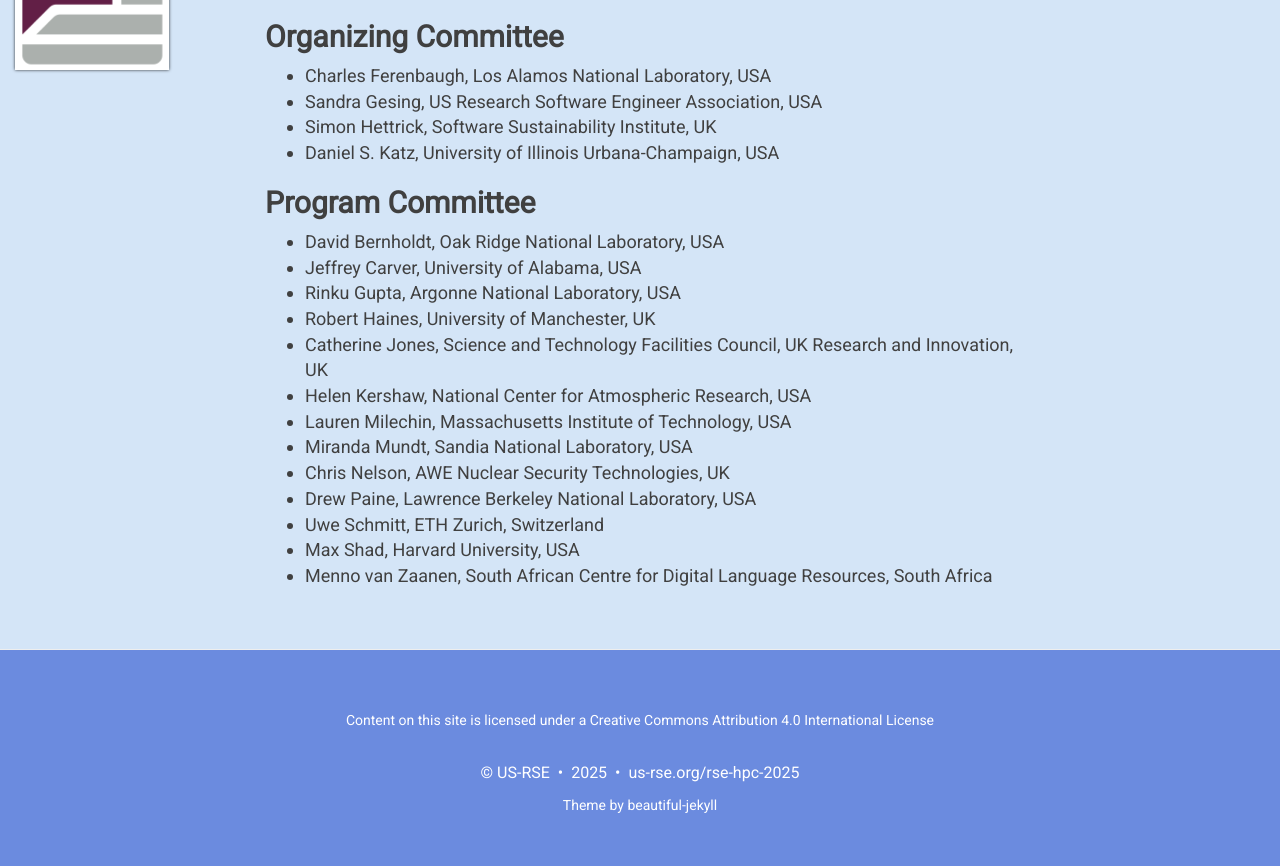
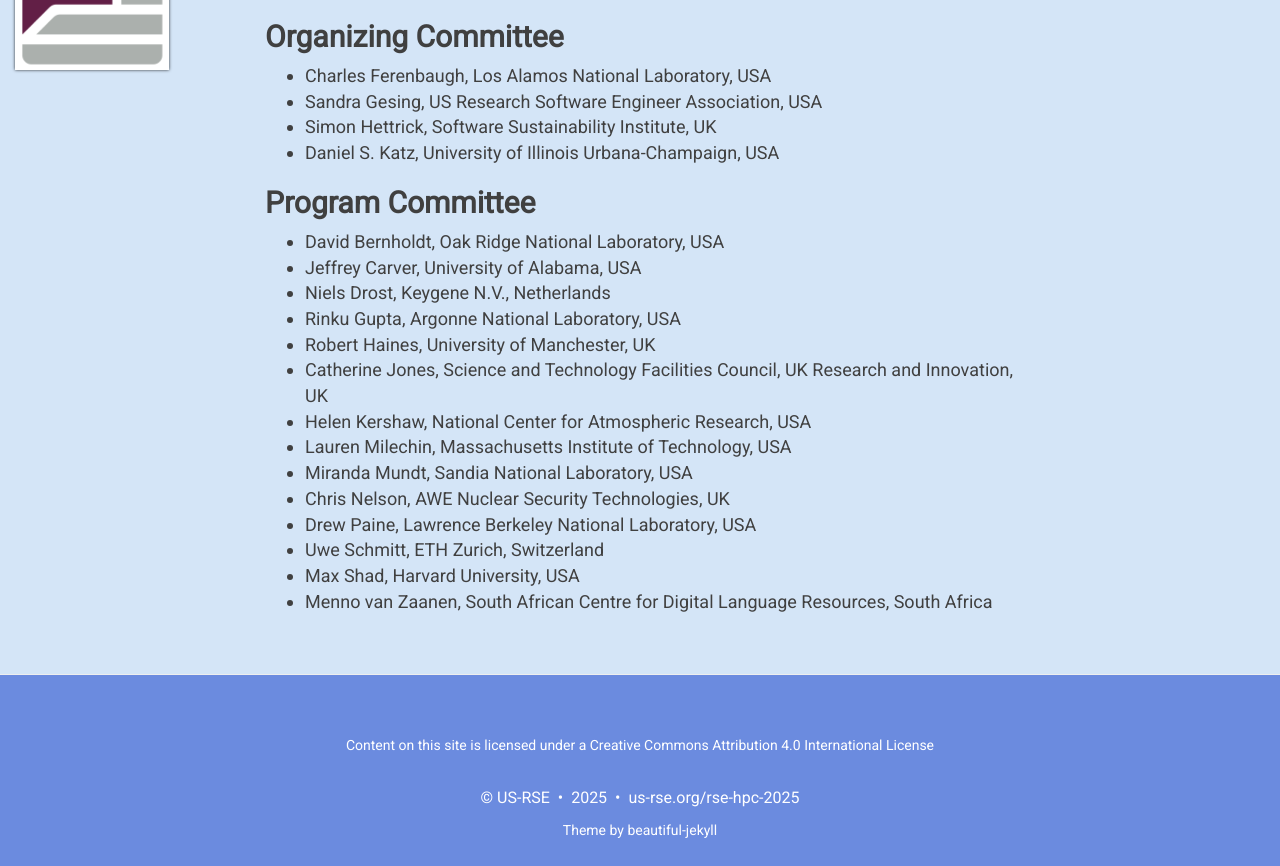
Before and after one commit to USRSE/rse-hpc-2025, a Jekyll site: the page built from pages/committee.md, in a window 1280 px wide and 1091 px high. Shown: the part 100-966 px from the top of the window. Built offline with Jekyll 4.4.1, drawn with Linux system fonts in a browser that asks for light colours; nearby versions of some CDN libraries; grey boxes are pictures that could not be loaded.

Commit message:
Add Drost to committee

```diff
--- a/pages/committee.md
+++ b/pages/committee.md
@@ -15,6 +15,7 @@
 
 - David Bernholdt, Oak Ridge National Laboratory, USA
 - Jeffrey Carver, University of Alabama, USA
+- Niels Drost, Keygene N.V., Netherlands
 - Rinku Gupta, Argonne National Laboratory, USA
 - Robert Haines, University of Manchester, UK
 - Catherine Jones, Science and Technology Facilities Council, UK Research and Innovation, UK
```
